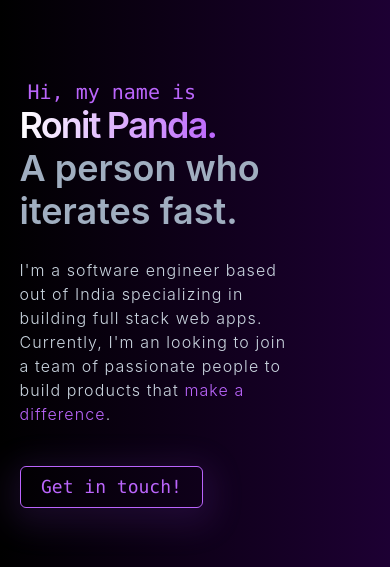
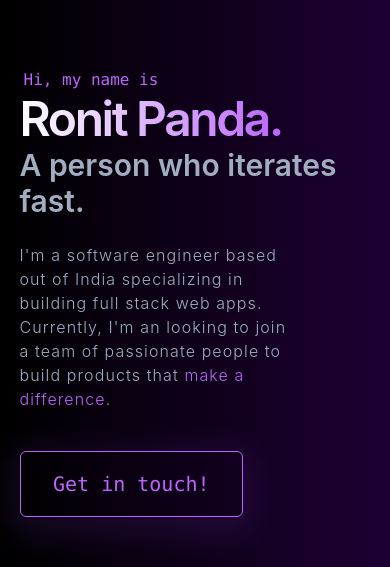
Before and after one commit to rtpa25/rtpa.pro, a Next.js app: page / in a window 390 px wide. Shown: the part 184-751 px from the top of the page. Built offline with nearby package versions, Linux system fonts and the light colour scheme; no server answers.

Commit message:
feat: fixed header design issue on mobile and numbering issue on navbar

```diff
--- a/components/about/index.tsx
+++ b/components/about/index.tsx
@@ -13,6 +13,7 @@ const About = () => {
                 <SectionHeading
                     sectionHeadingText={'About Me'}
                     sectionHeadingNumber={1}
+                    showNumber={true}
                 />
             </Box>
             <Flex flexDir={['column', 'column', 'column', 'row']}>
--- a/components/contact-footer/contact.tsx
+++ b/components/contact-footer/contact.tsx
@@ -12,7 +12,7 @@ const ContactFooter = () => {
                     fontFamily={'mono'}
                     fontSize={'lg'}
                     mb={4}>
-                    06. What’s Next?
+                    05. What’s Next?
                 </Heading>
                 <Heading fontSize={'5xl'} mb={4}>
                     Get In Touch
--- a/components/education/index.tsx
+++ b/components/education/index.tsx
@@ -12,7 +12,8 @@ const Education = () => {
             <Box my={16}>
                 <SectionHeading
                     sectionHeadingText={'Online Courses Taken'}
-                    sectionHeadingNumber={5}
+                    sectionHeadingNumber={4}
+                    showNumber={true}
                 />
             </Box>
             <SimpleGrid
--- a/components/experience/index.tsx
+++ b/components/experience/index.tsx
@@ -20,6 +20,7 @@ const Experience = () => {
                 <SectionHeading
                     sectionHeadingText={'Past Experiences'}
                     sectionHeadingNumber={2}
+                    showNumber={true}
                 />
             </Box>
             <Flex flexDir={['column', 'column', 'row', 'row']} mb={40}>
--- a/components/hero/hero.tsx
+++ b/components/hero/hero.tsx
@@ -13,11 +13,11 @@ const Hero = () => {
             alignItems={'flex-start'}
             h='90vh'>
             <Fade cascade={true} direction='up' duration={500}>
-                <Box ml={2}>
+                <Box ml={[1, 1, 2, 2]}>
                     <Heading
                         fontFamily={'mono'}
                         color={ACCENT_COLOR}
-                        fontSize='xl'
+                        fontSize={['md', 'md', 'lg', 'xl']}
                         fontWeight={'light'}
                         lineHeight={1.2}>
                         Hi, my name is
@@ -25,7 +25,7 @@ const Hero = () => {
                 </Box>
                 <Box>
                     <Heading
-                        fontSize={['4xl', '5xl', '6xl', '8xl']}
+                        fontSize={['5xl', '6xl', '7xl', '8xl']}
                         bgGradient={`linear(to-l, ${ACCENT_COLOR}, #ffffff)`}
                         bgClip='text'
                         letterSpacing={'tighter'}
@@ -36,7 +36,7 @@ const Hero = () => {
                 </Box>
                 <Box>
                     <Heading
-                        fontSize={['4xl', '5xl', '6xl', '7xl']}
+                        fontSize={['3xl', '5xl', '6xl', '7xl']}
                         fontWeight={'semibold'}
                         lineHeight={1.2}
                         color='gray.400'>
@@ -49,7 +49,7 @@ const Hero = () => {
                     maxW={['80%', '70%', '60%', '50%']}
                     lineHeight={1.5}
                     fontSize={['md', 'lg']}
-                    color={['gray.300', 'gray.400', 'gray.400']}
+                    color={'gray.400'}
                     letterSpacing={1.1}
                     fontWeight={'light'}>
                     <Text>
@@ -74,8 +74,8 @@ const Hero = () => {
                             glareColor={ACCENT_COLOR}
                             glarePosition='all'>
                             <Button
-                                fontSize={['lg', 'lg', 'xl', 'xl']}
-                                p={[5, 6, 7, 8]}
+                                fontSize={['xl', 'xl']}
+                                p={[8]}
                                 fontWeight={'normal'}
                                 variant={'outline'}
                                 fontFamily={'mono'}
--- a/components/misc/section-heading.tsx
+++ b/components/misc/section-heading.tsx
@@ -5,11 +5,13 @@ import { ACCENT_COLOR } from '../../styles/consts';
 interface SectionHeadingProps {
     sectionHeadingText: string;
     sectionHeadingNumber: number;
+    showNumber: boolean;
 }
 
 const SectionHeading: FC<SectionHeadingProps> = ({
     sectionHeadingNumber,
     sectionHeadingText,
+    showNumber,
 }) => {
     return (
         <Heading
@@ -33,7 +35,7 @@ const SectionHeading: FC<SectionHeadingProps> = ({
                 fontSize={['2xl', '3xl']}
                 color={ACCENT_COLOR}
                 mr={1}
-                display={'inline'}
+                display={showNumber === true ? 'inline' : 'none'}
                 fontFamily='mono'>
                 0{sectionHeadingNumber}.{' '}
             </Text>
--- a/components/older-work/index.tsx
+++ b/components/older-work/index.tsx
@@ -11,6 +11,7 @@ const OlderWork = () => {
                 <SectionHeading
                     sectionHeadingText={'Other Projects'}
                     sectionHeadingNumber={4}
+                    showNumber={false}
                 />
             </Box>
             <SimpleGrid
--- a/components/work/index.tsx
+++ b/components/work/index.tsx
@@ -11,6 +11,7 @@ const Work = () => {
                 <SectionHeading
                     sectionHeadingText={'Recent Projects'}
                     sectionHeadingNumber={3}
+                    showNumber={true}
                 />
             </Box>
             <Box mb={40}>
```
